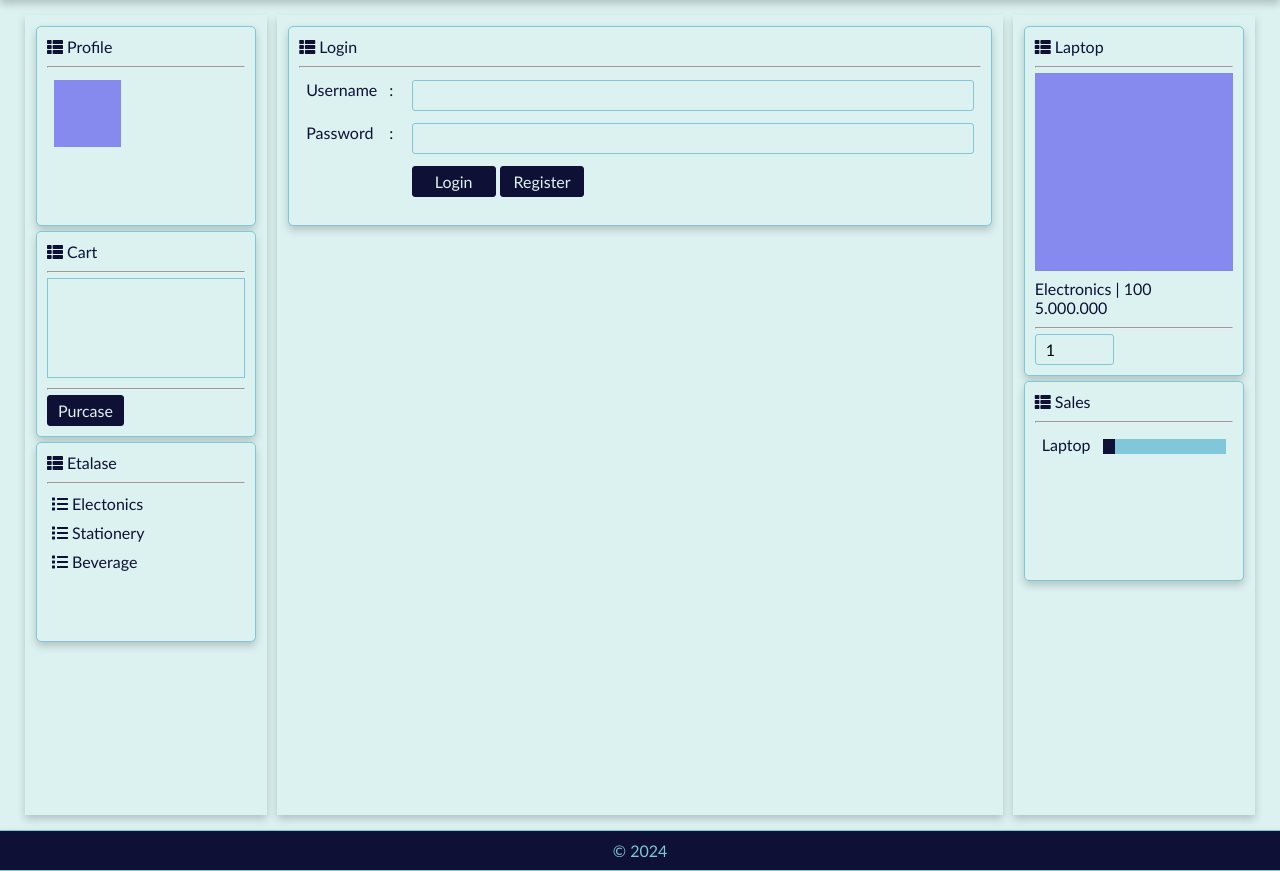
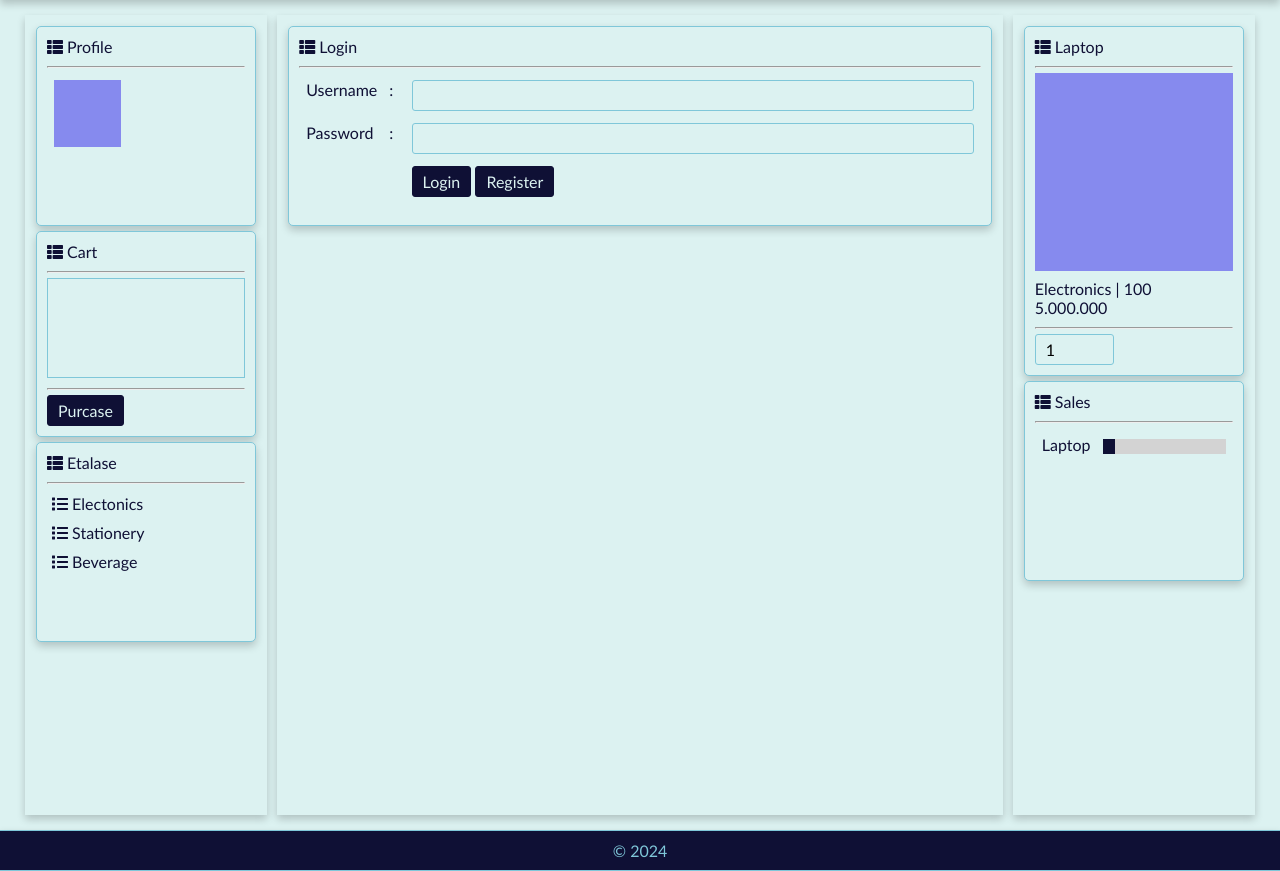
Before and after one commit to rahayuda/Mart, a PHP site: page /index.php?page=login in a window 1280 px wide. Shown: the part 63-934 px from the top of the page. Run offline with PHP 8.4, Linux system fonts and the light colour scheme; data comes from the database, SQL or seed files in the repository; tables that the repository leaves empty hold one stand-in row (values such as "Sample post"); data that the repository does not hold is empty.

Commit message:
Add files via upload

```diff
--- a/login.php
+++ b/login.php
@@ -20,8 +20,8 @@
 				<td></td>
 				<td></td>
 				<td>
-					<button style="width: 15%;" type="submit">Login</button>
-					<button style="width: 15%;" type="button" onclick="window.location.href='index.php?page=register'">Register</button>
+					<button type="submit">Login</button>
+					<button type="button" onclick="window.location.href='index.php?page=register'">Register</button>
 				</td>
 			</tr>
 		</table>
--- a/product-sales.php
+++ b/product-sales.php
@@ -1,5 +1,10 @@
 <?php
-$query = "SELECT * FROM cart LEFT JOIN product ON cart.product_id = product.id where status = 'purchased' order by quantity DESC";
+$query = "SELECT *, SUM(cart.quantity) AS total_quantity
+FROM cart
+LEFT JOIN product ON cart.product_id = product.id
+WHERE cart.status = 'purchased'
+GROUP BY product.id, product.name
+ORDER BY total_quantity DESC";
 $result = mysqli_query($con, $query);
 ?>
 
@@ -8,7 +13,7 @@ $result = mysqli_query($con, $query);
 		<tr>
 			<td style="width: 30%;"><?php echo $row['name'] ?></td>
 			<td>
-				<progress style="width: 100%;" value="<?php echo $row['quantity']; ?>" max="100" title="<?php echo $row['quantity']; ?>">
+				<progress style="width: 100%;" value="<?php echo $row['total_quantity']; ?>" max="100" title="<?php echo $row['total_quantity']; ?>">
 				</progress>
 
 			</td>
--- a/purcase.php
+++ b/purcase.php
@@ -37,7 +37,7 @@ if (isset($_SESSION['userid'])) {
 									<td><?php echo $data['name'] ?></td>
 									<td><?php echo $data['quantity'] ?> pcs</td>
 									<td><?php echo number_format($data['total'], 0, ',', '.') ?></td>
-									<td class="align-right"><i class="fas fa-pencil-alt"></i></td>
+									<td></td>
 									<td><i class="fas fa-trash-alt"></i></td>
 								</tr>
 							</tbody>
--- a/register.php
+++ b/register.php
@@ -20,7 +20,7 @@
             <tr>
                 <td></td>
                 <td></td>
-                <td><button style="width: 15%;" type="submit">Register</button></td>
+                <td><button type="submit">Register</button></td>
             </tr>
         </table>
     </form>
--- a/sql_connection.php
+++ b/sql_connection.php
@@ -1,10 +1,10 @@
 <?php
 
-$host_name  = "localhost";
-$port       = "3307";
-$user_name  = "root";
-$password   = "maria";
-$database   = "mart";
+$host_name  = "sql210.infinityfree.com";
+$port       = "3306";
+$user_name  = "epiz_33724693";
+$password   = "OLd96buhHp8V";
+$database   = "epiz_33724693_mart";
 
 $con = mysqli_connect($host_name . ":" . $port, $user_name, $password);
 mysqli_select_db($con, $database);
--- a/style.css
+++ b/style.css
@@ -293,7 +293,7 @@ button {
 progress {
     height: 15px; /
     border-radius: 5px;
-    background-color: #7FC7D9;
+    background-color: lightgrey;
 }
 
 progress::-webkit-progress-value {
@@ -301,7 +301,7 @@ progress::-webkit-progress-value {
 }
 
 progress::-webkit-progress-bar {
-    background-color: #7FC7D9;
+    background-color: lightgrey;
     border-radius: 5px;
 }
 
```
